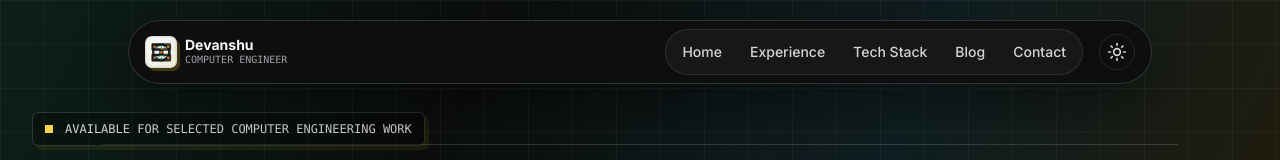
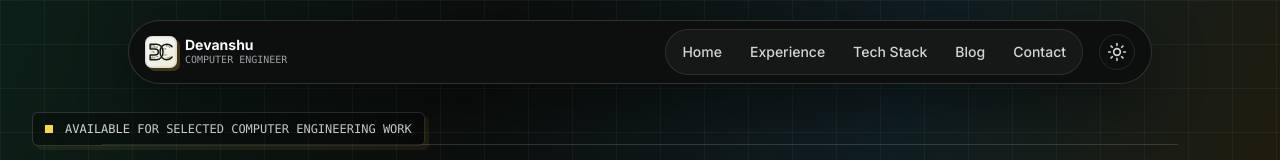
Before and after one commit to devanshu1010/devanshu-chhipani, a React (Vite) app: page / in a window 1280 px wide. Shown: the top 160 px of the page. Built offline with nearby package versions, Linux system fonts and the light colour scheme; a web font is replaced by a local one.

Commit message:
Changes
Co-authored-by: devanshu1010 <96529796+devanshu1010@users.noreply.github.com>

```diff
--- a/src/components/LogoMark.tsx
+++ b/src/components/LogoMark.tsx
@@ -4,8 +4,9 @@ interface LogoMarkProps {
 
 const LogoMark = ({ compact = false }: LogoMarkProps) => {
   const s = compact ? "h-8 w-8" : "h-12 w-12";
-  const stroke = compact ? 10 : 8;
-  const node = compact ? 4.6 : 4.1;
+  const stroke = compact ? 7 : 6;
+  const trace = compact ? 2 : 1.8;
+  const node = compact ? 2.6 : 2.4;
 
   return (
     <span
@@ -19,37 +20,59 @@ const LogoMark = ({ compact = false }: LogoMarkProps) => {
       aria-hidden="true"
     >
       <span className="absolute inset-0 bg-[linear-gradient(135deg,rgba(255,255,255,0.06)_0%,transparent_58%,rgba(251,191,36,0.12)_100%)] dark:bg-[linear-gradient(135deg,rgba(255,255,255,0.55)_0%,transparent_58%,rgba(251,191,36,0.12)_100%)]" />
-      <svg viewBox="0 0 100 100" className="relative z-10 h-[82%] w-[82%]" role="img" aria-label="Devanshu Chhipani circuit logo">
+      <svg viewBox="0 0 120 100" className="relative z-10 h-[86%] w-[86%]" role="img" aria-label="Devanshu Chhipani circuit DC logo">
+        {/* D letter outline (circuit-board style) */}
         <path
-          d="M15 18H49C69 18 83 31 83 50S69 82 49 82H15V61H38C47 61 54 57 54 50S47 39 38 39H15Z"
+          d="M10 14H40C58 14 70 30 70 50S58 86 40 86H10V64H32C40 64 48 60 48 50S40 36 32 36H10Z"
           fill="none"
           stroke="currentColor"
           strokeWidth={stroke}
           strokeLinejoin="round"
         />
+        {/* C letter outline */}
         <path
-          d="M85 18H51C31 18 17 31 17 50S31 82 51 82H85V61H62C53 61 46 57 46 50S53 39 62 39H85Z"
+          d="M112 26C106 18 96 14 86 14C68 14 56 30 56 50S68 86 86 86C96 86 106 82 112 74"
           fill="none"
           stroke="currentColor"
           strokeWidth={stroke}
+          strokeLinecap="round"
           strokeLinejoin="round"
-          opacity="0.86"
         />
-        <g className="text-emerald-400 dark:text-emerald-700" fill="none" stroke="currentColor" strokeLinecap="round" strokeLinejoin="round" strokeWidth="3">
-          <path d="M22 28H35L42 35H53" />
-          <path d="M22 72H35L44 63H56" />
-          <path d="M78 28H66L57 37H48" />
-          <path d="M78 72H66L57 63H46" />
-          <path d="M50 18V31" />
-          <path d="M50 69V82" />
+
+        {/* Emerald circuit traces inside letters */}
+        <g className="text-emerald-400 dark:text-emerald-700" fill="none" stroke="currentColor" strokeLinecap="round" strokeLinejoin="round" strokeWidth={trace}>
+          {/* D inner traces */}
+          <path d="M16 22H28L33 27H44" />
+          <path d="M16 30H22V40" />
+          <path d="M28 22V32H38" />
+          <path d="M16 78H30L36 72H46" />
+          <path d="M22 70V78" />
+          <path d="M16 50H26L32 56" />
+          {/* C inner traces */}
+          <path d="M86 22H94L100 28" />
+          <path d="M68 30L74 36H82" />
+          <path d="M64 50H74" />
+          <path d="M68 70L74 64H84" />
+          <path d="M86 78H96L102 72" />
         </g>
+
+        {/* Amber connection nodes */}
         <g className="text-amber-300 dark:text-amber-600" fill="currentColor">
-          <circle cx="22" cy="28" r={node} />
-          <circle cx="53" cy="35" r={node} />
-          <circle cx="78" cy="28" r={node} />
-          <circle cx="22" cy="72" r={node} />
-          <circle cx="78" cy="72" r={node} />
-          <circle cx="50" cy="50" r={node + 0.6} />
+          <circle cx="16" cy="22" r={node} />
+          <circle cx="28" cy="22" r={node} />
+          <circle cx="44" cy="27" r={node} />
+          <circle cx="22" cy="40" r={node} />
+          <circle cx="38" cy="32" r={node} />
+          <circle cx="26" cy="50" r={node} />
+          <circle cx="16" cy="78" r={node} />
+          <circle cx="30" cy="78" r={node} />
+          <circle cx="46" cy="72" r={node} />
+          <circle cx="86" cy="22" r={node} />
+          <circle cx="100" cy="28" r={node} />
+          <circle cx="82" cy="36" r={node} />
+          <circle cx="74" cy="50" r={node} />
+          <circle cx="84" cy="64" r={node} />
+          <circle cx="96" cy="78" r={node} />
         </g>
       </svg>
     </span>
```
